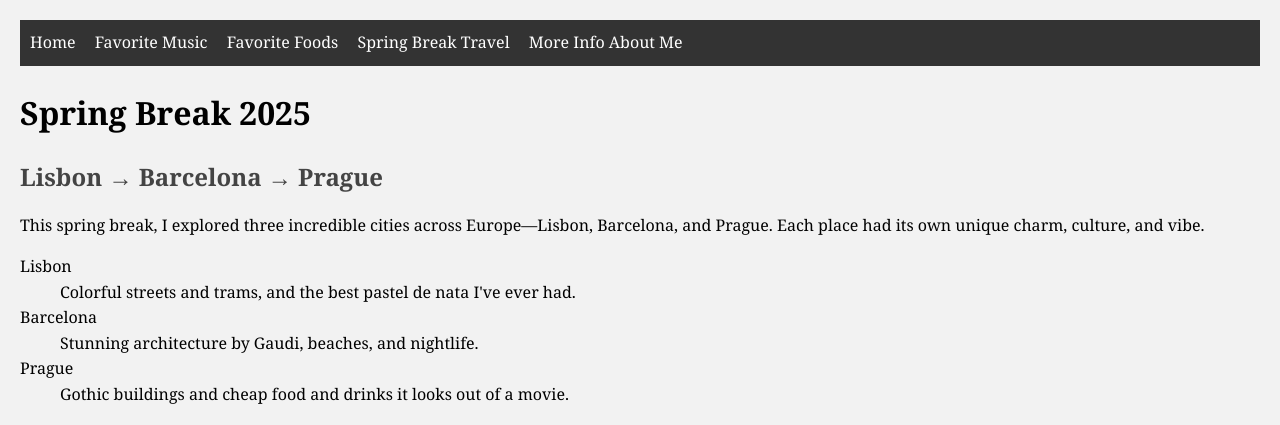
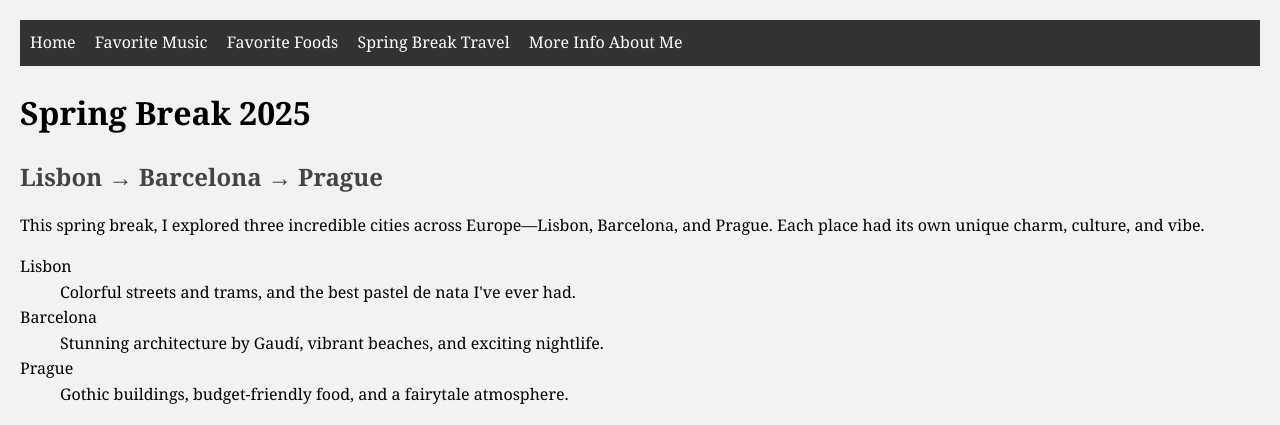
Before and after one commit to tklasell03/tklasell03.github.io, a plain HTML site: page travel/travel.html in a window 1280 px wide. Shown: the top 425 px of the page. Drawn offline with Linux system fonts and the light colour scheme; grey boxes are pictures that could not be loaded.

Commit message:
Update travel.html

```diff
--- a/travel/travel.html
+++ b/travel/travel.html
@@ -25,10 +25,10 @@
     <dd>Colorful streets and trams, and the best pastel de nata I've ever had.</dd>
 
     <dt>Barcelona</dt>
-    <dd>Stunning architecture by Gaudi, beaches, and nightlife.</dd>
+    <dd>Stunning architecture by Gaudí, vibrant beaches, and exciting nightlife.</dd>
 
     <dt>Prague</dt>
-    <dd>Gothic buildings and cheap food and drinks it looks out of a movie.</dd>
+    <dd>Gothic buildings, budget-friendly food, and a fairytale atmosphere.</dd>
   </dl>
 
   <figure>
@@ -46,7 +46,6 @@
     <figcaption>Old Town Square in Prague</figcaption>
   </figure>
 
-
   <p>Check out <a href="https://www.europeanbestdestinations.com/" target="_blank">European Best Destinations</a> to plan your next adventure!</p>
 </body>
 </html>
```
